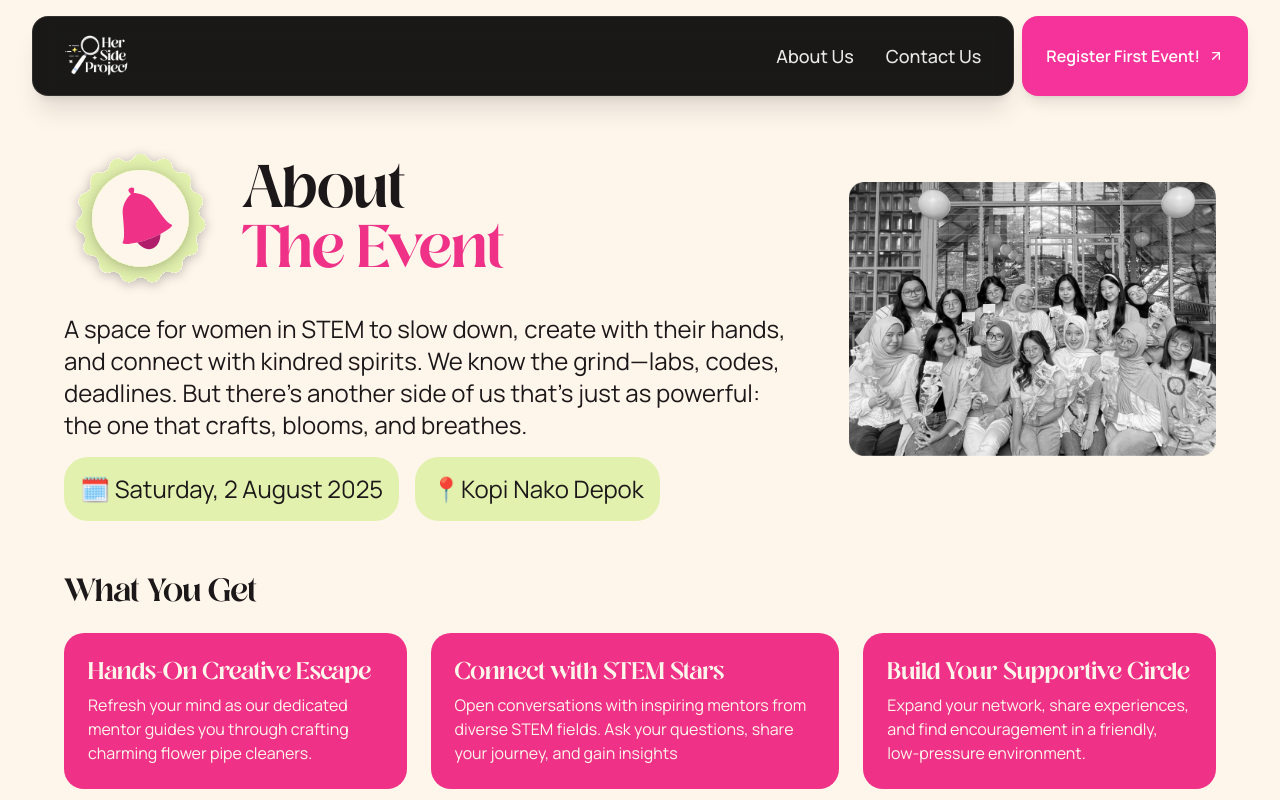
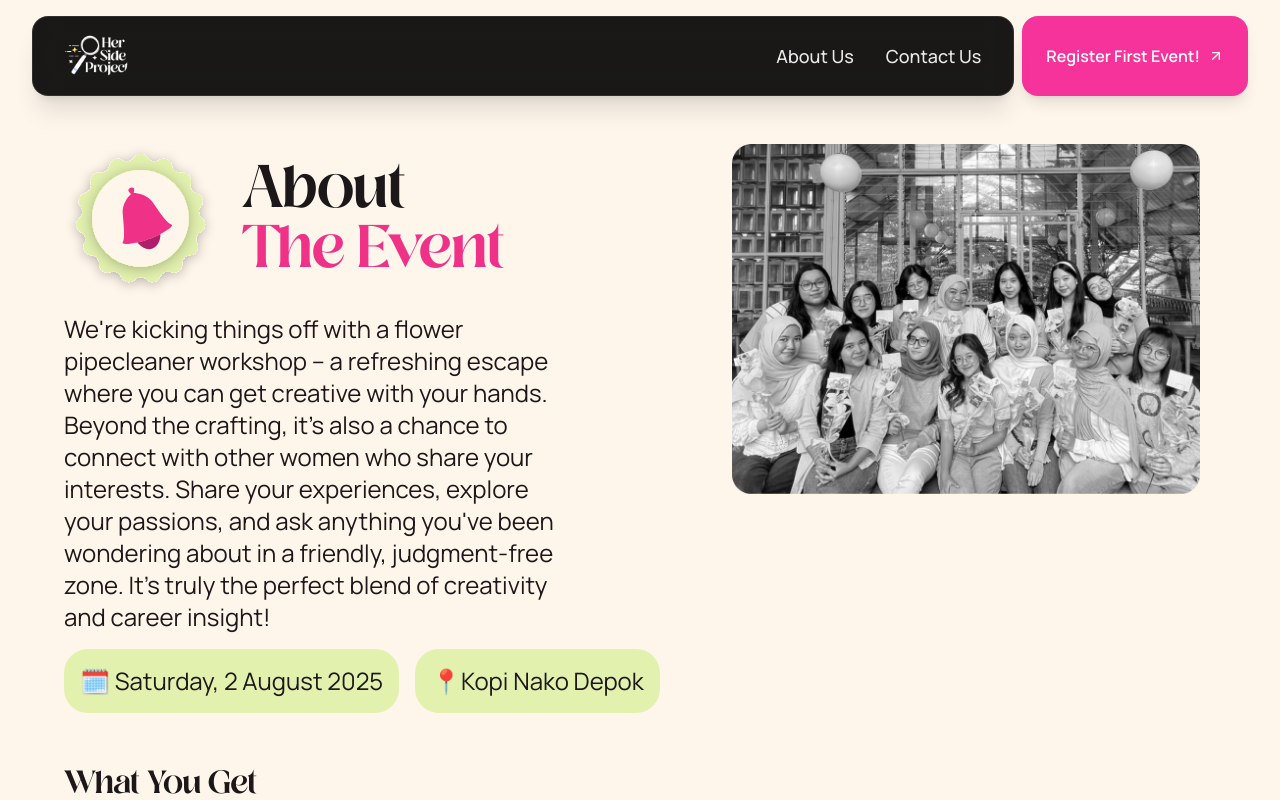
Before and after one commit to HerSideProjects/hsp-fe, a Next.js app: page /register in a window 1280 px wide. Shown: the top 800 px of the page. Built offline with nearby package versions, Linux system fonts and the light colour scheme.

Commit message:
fix: wordings

```diff
--- a/src/app/register/page.tsx
+++ b/src/app/register/page.tsx
@@ -49,8 +49,8 @@ const RegisterPage = () => {
 
   return (
     <div>
-      <div className="bg-[#FEF6EB] min-h-screen md:pt-36 pt-32 md:px-16 px-8 flex flex-col gap-12 pb-40 md:pb-0 scroll-hidden">
-        <div className="flex md:flex-row flex-col md:gap-12">
+      <div className="bg-[#FEF6EB] min-h-screen md:pt-36 pt-32 md:px-16 px-8 flex flex-col gap-12 pb-40 md:pb-20 scroll-hidden">
+        <div className="flex min-[1070px]:flex-row flex-col md:gap-12">
           <div className="flex flex-col gap-4">
             <div className="flex md:flex-row flex-col md:items-center md:gap-6">
               <div>
@@ -62,7 +62,7 @@ const RegisterPage = () => {
               </div>
             </div>
             <div>
-              <p className="md:text-2xl text-xl">A space for women in STEM to slow down, create with their hands, and connect with kindred spirits. We know the grind—labs, codes, deadlines. But there’s another side of us that’s just as powerful: the one that crafts, blooms, and breathes.</p>
+              <p className="md:text-2xl text-xl max-w-5/6">We&apos;re kicking things off with a flower pipecleaner workshop – a refreshing escape where you can get creative with your hands. Beyond the crafting, it&apos;s also a chance to connect with other women who share your interests. Share your experiences, explore your passions, and ask anything you&apos;ve been wondering about in a friendly, judgment-free zone. It&apos;s truly the perfect blend of creativity and career insight!</p>
             </div>
             <div className="flex md:flex-row flex-col gap-4">
               <div className="bg-[#E2F1AE] rounded-3xl p-4 w-fit">
@@ -73,7 +73,7 @@ const RegisterPage = () => {
               </div>
             </div>
           </div>
-          <div className="relative md:w-[1300px] h-[350px]">
+          <div className="relative md:min-w-[500px] h-[350px]">
             <Image
               src="/assets/images/bersama-details.png"
               alt="foto bersama"
```
